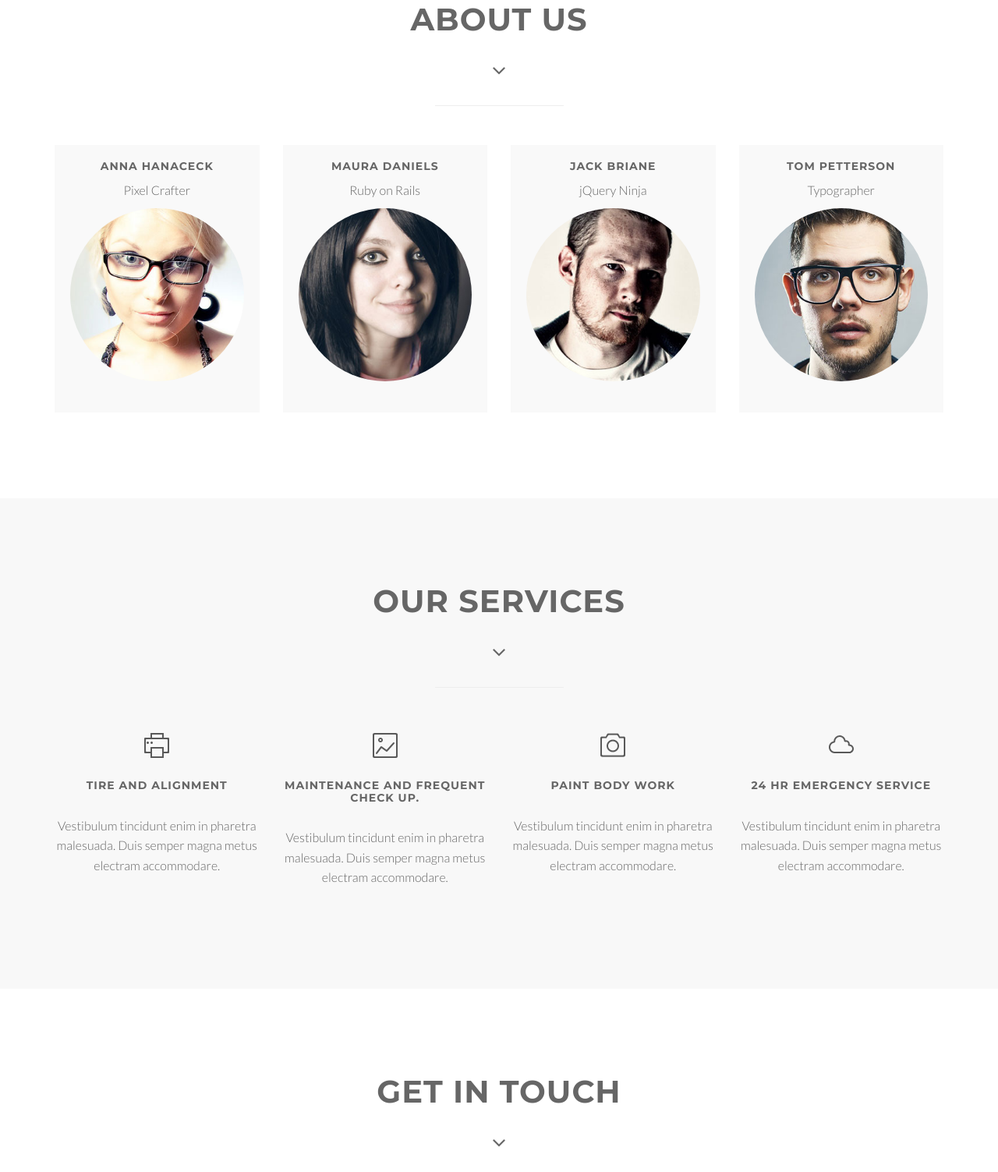
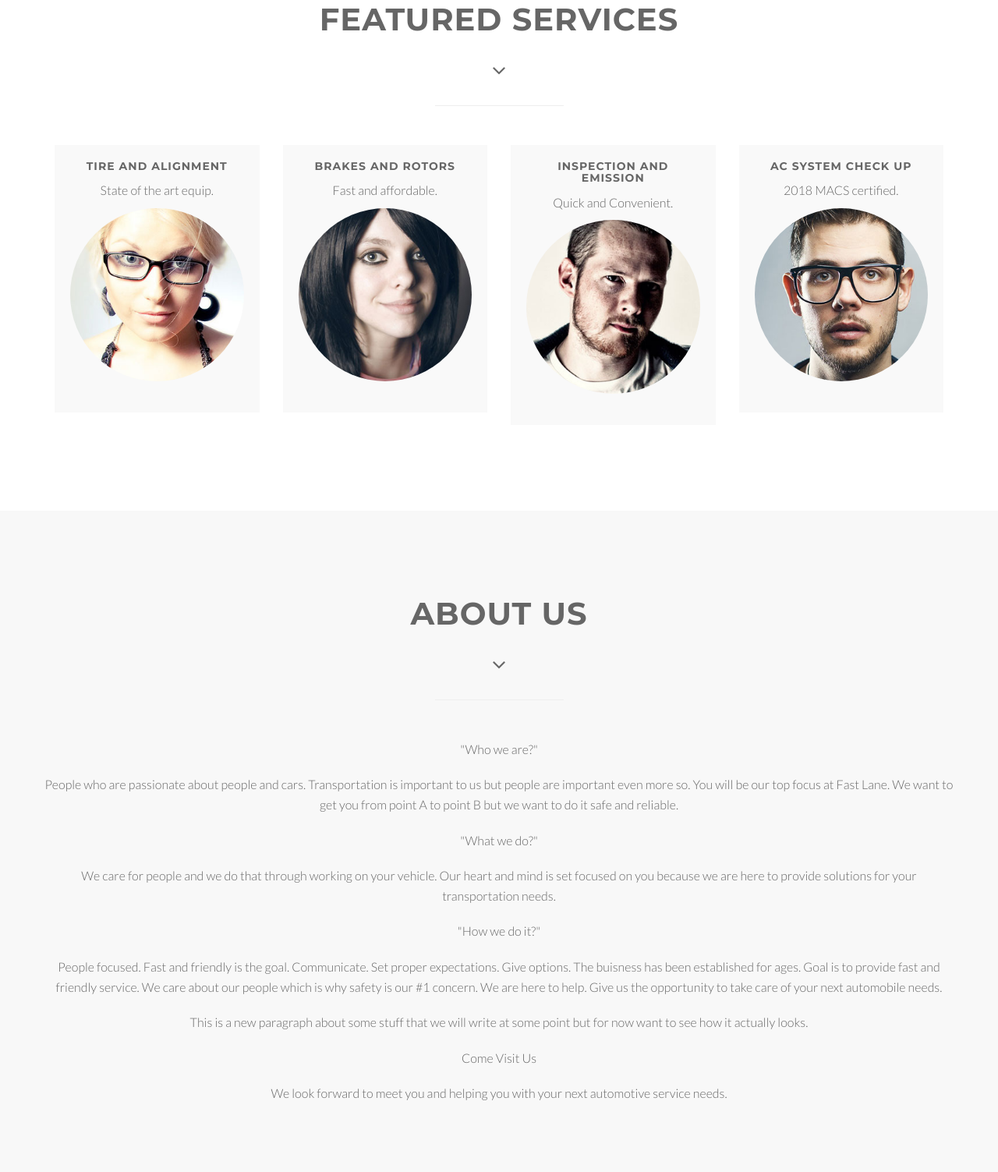
Before and after one commit to ilyashoss/BlazeAndTanTheMan, a plain HTML site: page index.html in a window 1280 px wide. Shown: the part 907-2410 px from the top of the page at 78% size. Drawn offline with Linux system fonts and the light colour scheme.

Commit message:
Add files via upload

```diff
--- a/index.html
+++ b/index.html
@@ -7,7 +7,7 @@
     <meta name="description" content="">
     <meta name="author" content="">
 
-    <title>Squadfree - Free bootstrap 3 one page template</title>
+    <title>FAST LANE AUTO SERVICE</title>
 
     <!-- Bootstrap Core CSS -->
     <link href="css/bootstrap.min.css" rel="stylesheet" type="text/css">
@@ -45,13 +45,9 @@
         <li><a href="#about">About</a></li>
 		<li><a href="#service">Service</a></li>
 		<li><a href="#contact">Contact</a></li>
-        <li class="dropdown">
-          <a href="#" class="dropdown-toggle" data-toggle="dropdown">Dropdown <b class="caret"></b></a>
-          <ul class="dropdown-menu">
-            <li><a href="#">Example menu</a></li>
-            <li><a href="#">Example menu</a></li>
-            <li><a href="#">Example menu</a></li>
-          </ul>
+        <li><a href="#" >703-447-1151</a></li>
+        <!-- Still need the phone number to be able to make a phone call -->
+
         </li>
       </ul>
             </div>
@@ -75,15 +71,20 @@
     </section>
 	<!-- /Section: intro -->
 
-	<!-- Section: about -->
-    <section id="about" class="home-section text-center">
+
+
+
+
+
+	<!-- Section: about -- This will actaully be the featured service area.-->
+    <section id="featured" class="home-section text-center">
 		<div class="heading-about">
 			<div class="container">
 			<div class="row">
 				<div class="col-lg-8 col-lg-offset-2">
 					<div class="wow bounceInDown" data-wow-delay="0.4s">
 					<div class="section-heading">
-					<h2>About us</h2>
+					<h2>Featured Services</h2>
 					<i class="fa fa-2x fa-angle-down"></i>
 
 					</div>
@@ -104,8 +105,8 @@
 				<div class="wow bounceInUp" data-wow-delay="0.2s">
                 <div class="team boxed-grey">
                     <div class="inner">
-						<h5>Anna Hanaceck</h5>
-                        <p class="subtitle">Pixel Crafter</p>
+						<h5>Tire and Alignment</h5>
+                        <p class="subtitle">State of the art equip.</p>
                         <div class="avatar"><img src="img/team/1.jpg" alt="" class="img-responsive img-circle" /></div>
                     </div>
                 </div>
@@ -115,8 +116,8 @@
 				<div class="wow bounceInUp" data-wow-delay="0.5s">
                 <div class="team boxed-grey">
                     <div class="inner">
-						<h5>Maura Daniels</h5>
-                        <p class="subtitle">Ruby on Rails</p>
+						<h5>Brakes and Rotors</h5>
+                        <p class="subtitle">Fast and affordable.</p>
                         <div class="avatar"><img src="img/team/2.jpg" alt="" class="img-responsive img-circle" /></div>
 
                     </div>
@@ -127,8 +128,8 @@
 				<div class="wow bounceInUp" data-wow-delay="0.8s">
                 <div class="team boxed-grey">
                     <div class="inner">
-						<h5>Jack Briane</h5>
-                        <p class="subtitle">jQuery Ninja</p>
+						<h5>Inspection and Emission</h5>
+                        <p class="subtitle"> Quick and Convenient.</p>
                         <div class="avatar"><img src="img/team/3.jpg" alt="" class="img-responsive img-circle" /></div>
 
                     </div>
@@ -139,8 +140,8 @@
 				<div class="wow bounceInUp" data-wow-delay="1s">
                 <div class="team boxed-grey">
                     <div class="inner">
-						<h5>Tom Petterson</h5>
-                        <p class="subtitle">Typographer</p>
+						<h5>AC system check up</h5>
+                        <p class="subtitle">2018 MACS certified.</p>
                         <div class="avatar"><img src="img/team/4.jpg" alt="" class="img-responsive img-circle" /></div>
 
                     </div>
@@ -150,7 +151,102 @@
         </div>
 		</div>
 	</section>
-	<!-- /Section: about -->
+	<!-- /Section: Featured services. about -->
+
+
+
+    <!-- Section: About Us -->
+    <section id="about" class="home-section text-center bg-gray">
+
+		<div class="heading-about">
+			<div class="container">
+			<div class="row">
+				<div class="col-lg-8 col-lg-offset-2">
+					<div class="wow bounceInDown" data-wow-delay="0.4s">
+					<div class="section-heading">
+					<h2>About Us</h2>
+					<i class="fa fa-2x fa-angle-down"></i>
+
+					</div>
+					</div>
+				</div>
+			</div>
+			</div>
+		</div>
+		<div class="container">
+		<div class="row">
+			<div class="col-lg-2 col-lg-offset-5">
+				<hr class="marginbot-50">
+			</div>
+		</div>
+        <div class="row">
+
+            <!-- This is about the business. -->
+                 <p>"Who we are?" </p>
+            <p> People who are passionate about people and cars. Transportation is important to us but people are important even more so. You will be our top focus at Fast Lane. We want to get you from point A to point B but we want to do it safe and reliable.</p>
+                  <p>"What we do?" </p>
+            <p> We care for people and we do that through working on your vehicle. Our heart and mind is set focused on you because we are here to provide solutions for your transportation needs.</p>
+                       <p>"How we do it?" </p>
+            <p> People focused. Fast and friendly is the goal. Communicate. Set proper expectations. Give options. The buisness has been established for ages. Goal is to provide fast and friendly service. We care about our people which is why safety is our #1 concern. We are here to help. Give us the opportunity to take care of your next automobile needs. </p>
+            <p> This is a new paragraph about some stuff that we will write at some point but for now want to see how it actually looks. </p>
+            <p>Come Visit Us</p>
+            <p> We look forward to meet you and helping you with your next automotive service needs. </p>
+            </div>
+            <!--
+			<div class="col-sm-3 col-md-3">
+				<div class="wow fadeInUp" data-wow-delay="0.2s">
+                <div class="service-box">
+					<div class="service-icon">
+						<img src="img/icons/service-icon-2.png" alt="" />
+					</div>
+					<div class="service-desc">
+						<h5>Inspection and Emission</h5>
+						<p>Fast Lane offers fast and convenient state inspection and emission. We can also help you get OBD II ready for your next state test.</p>
+					</div>
+                </div>
+				</div>
+            </div>
+
+			<div class="col-sm-3 col-md-3">
+				<div class="wow fadeInUp" data-wow-delay="0.2s">
+                <div class="service-box">
+					<div class="service-icon">
+						<img src="img/icons/service-icon-3.png" alt="" />
+
+                         //   thinking of using svg image.
+
+					</div>
+					<div class="service-desc">
+						<h5>Brakes and Rotors</h5>
+						<p>Biggest safety part of your cart. Trust us
+                            to look after your car to keep you going headache and stress free.</p>
+					</div>
+                </div>
+				</div>
+            </div>
+			<div class="col-sm-3 col-md-3">
+				<div class="wow fadeInRight" data-wow-delay="0.2s">
+                <div class="service-box">
+					<div class="service-icon">
+						<img src="img/icons/service-icon-4.png" alt="" />
+					</div>
+					<div class="service-desc">
+						<h5>AC System Check and recharge</h5>
+						<p> 2018 Mobile Air Conditioning Society Certified. </p>
+					</div>
+                </div>
+				</div>
+            </div>
+        </div>
+		</div>
+	</section>  -->
+	<!-- /Section: Actually about Us. -->
+
+
+
+
+
+
 
 
 	<!-- Section: services -->
@@ -265,6 +361,8 @@
 				<hr class="marginbot-50">
 			</div>
 		</div>
+
+            <!-- WE DON'T NEED THIS PART ---------THE MAP AND CONTACT INFO NEEDS TO GO HERE-------
     <div class="row">
         <div class="col-lg-8">
             <div class="boxed-grey">
@@ -342,7 +440,7 @@
     </div>
 
 		</div>
-	</section>
+	</section> -->
 	<!-- /Section: contact -->
 
 	<footer>
```
